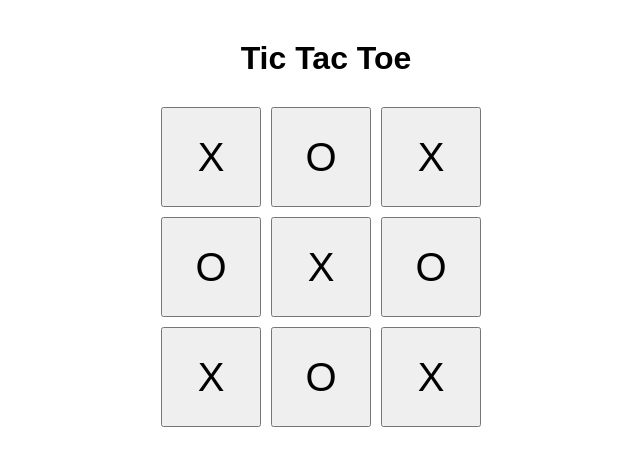
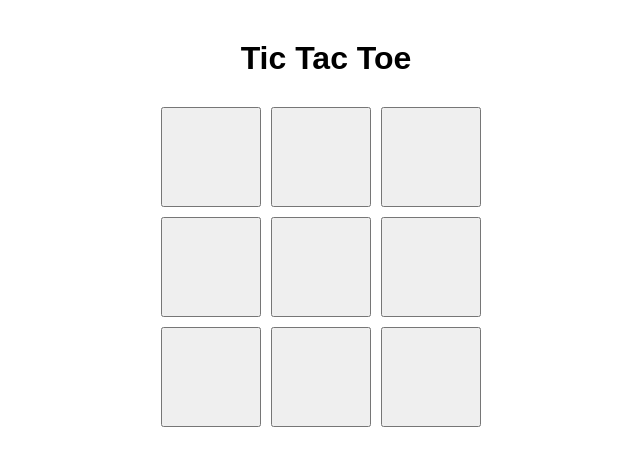
Before and after one commit to AjithRaj2525/Tic-Tac-Toe, a React app: page / in a window 1280 px wide. Shown: the top 466 px of the page, without its empty margins (314-954 px from the left). Built offline with nearby package versions, Linux system fonts and the light colour scheme; the HTML template or start-up script is replaced by a standard one.

Commit message:
Store game board in React state

```diff
--- a/src/App.jsx
+++ b/src/App.jsx
@@ -1,23 +1,31 @@
+import { useState } from "react";
 import "./App.css";
 import Square from "./components/Square";
 
 function App() {
+
+  const [board, setBoard] = useState([
+    "", "", "",
+    "", "", "",
+    "", "", ""
+  ]);
+
   return (
     <div className="container">
       <h1>Tic Tac Toe</h1>
 
       <div className="board">
-        <Square value="X" />
-        <Square value="O" />
-        <Square value="X" />
+        <Square value={board[0]} />
+        <Square value={board[1]} />
+        <Square value={board[2]} />
 
-        <Square value="O" />
-        <Square value="X" />
-        <Square value="O" />
+        <Square value={board[3]} />
+        <Square value={board[4]} />
+        <Square value={board[5]} />
 
-        <Square value="X" />
-        <Square value="O" />
-        <Square value="X" />
+        <Square value={board[6]} />
+        <Square value={board[7]} />
+        <Square value={board[8]} />
       </div>
     </div>
   );
```
